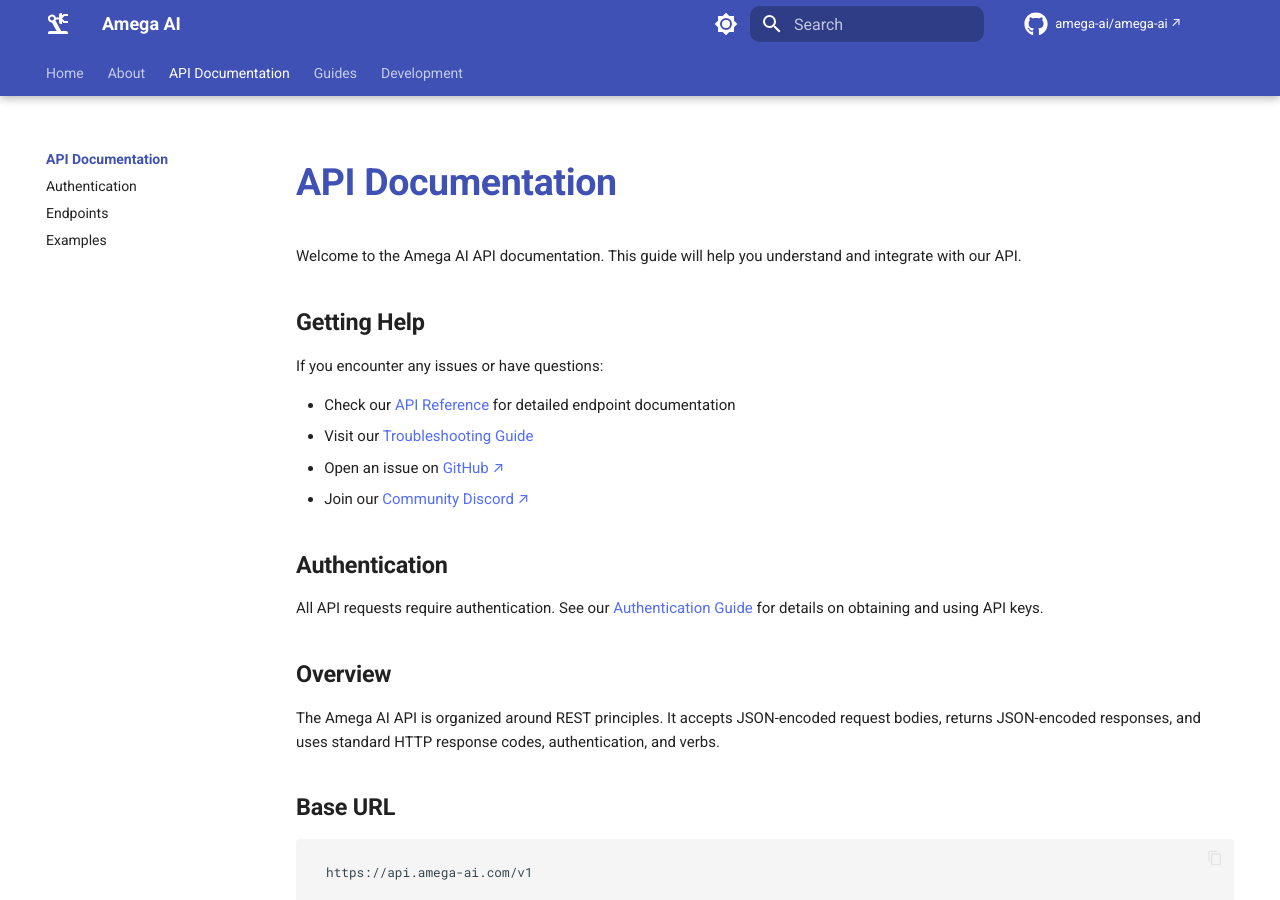
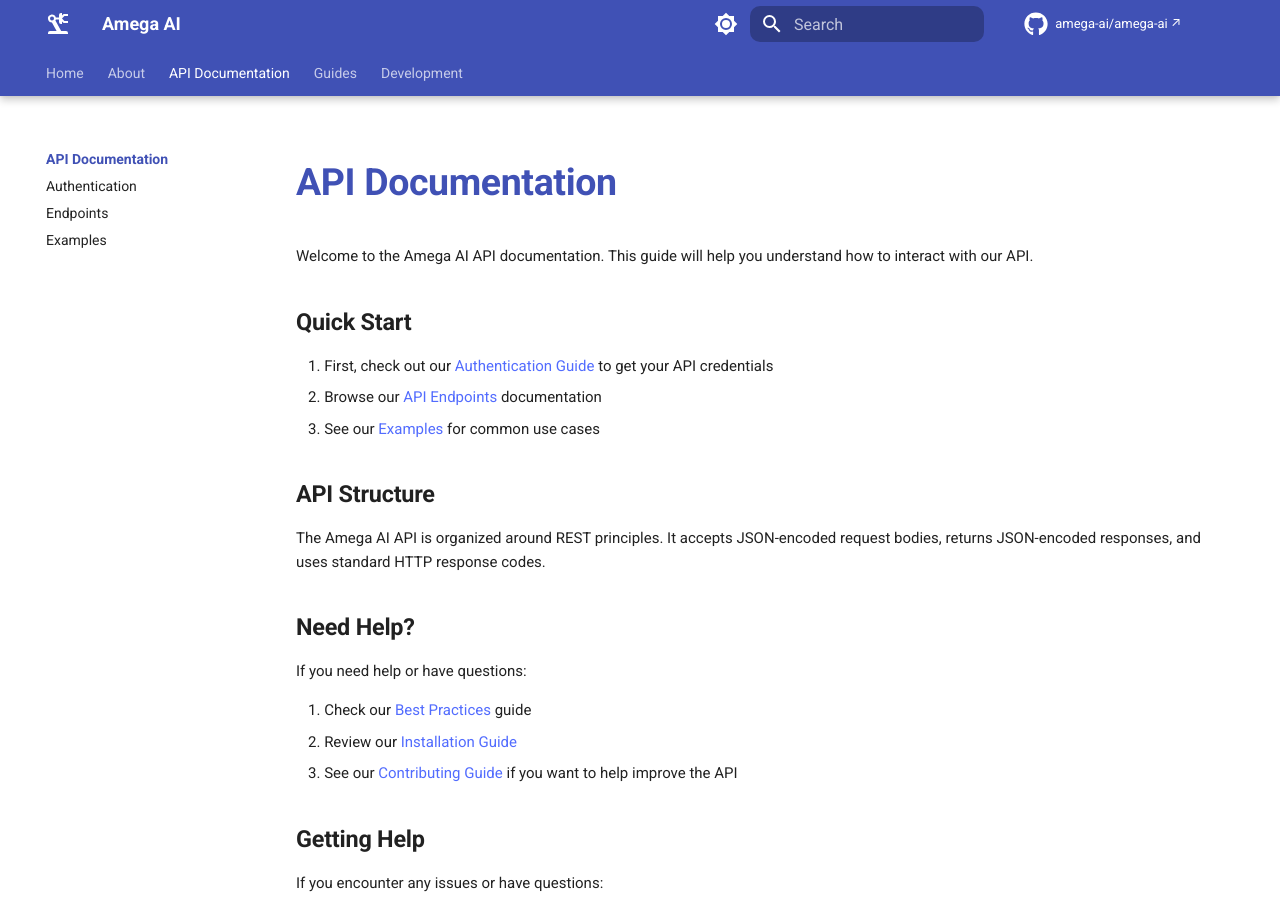
Before and after one commit to chojuninengu/amega-ai, an MkDocs documentation site: the page built from docs/api/index.md, in a window 1280 px wide and 900 px high. Built offline with MkDocs 1.6.1 and Material for MkDocs 9.7.7, drawn with Linux system fonts in a browser that asks for light colours; comment, search, counter and statistics services are not loaded.

Commit message:
Enhance API documentation with a Quick Start section, API structure overview, and additional help resources

```diff
--- a/docs/api/index.md
+++ b/docs/api/index.md
@@ -1,6 +1,24 @@
 # API Documentation
 
-Welcome to the Amega AI API documentation. This guide will help you understand and integrate with our API.
+Welcome to the Amega AI API documentation. This guide will help you understand how to interact with our API.
+
+## Quick Start
+
+1. First, check out our [Authentication Guide](auth.md) to get your API credentials
+2. Browse our [API Endpoints](endpoints.md) documentation
+3. See our [Examples](examples.md) for common use cases
+
+## API Structure
+
+The Amega AI API is organized around REST principles. It accepts JSON-encoded request bodies, returns JSON-encoded responses, and uses standard HTTP response codes.
+
+## Need Help?
+
+If you need help or have questions:
+
+1. Check our [Best Practices](../guides/best-practices.md) guide
+2. Review our [Installation Guide](../guides/installation.md)
+3. See our [Contributing Guide](../development/contributing.md) if you want to help improve the API
 
 ## Getting Help
 
```
